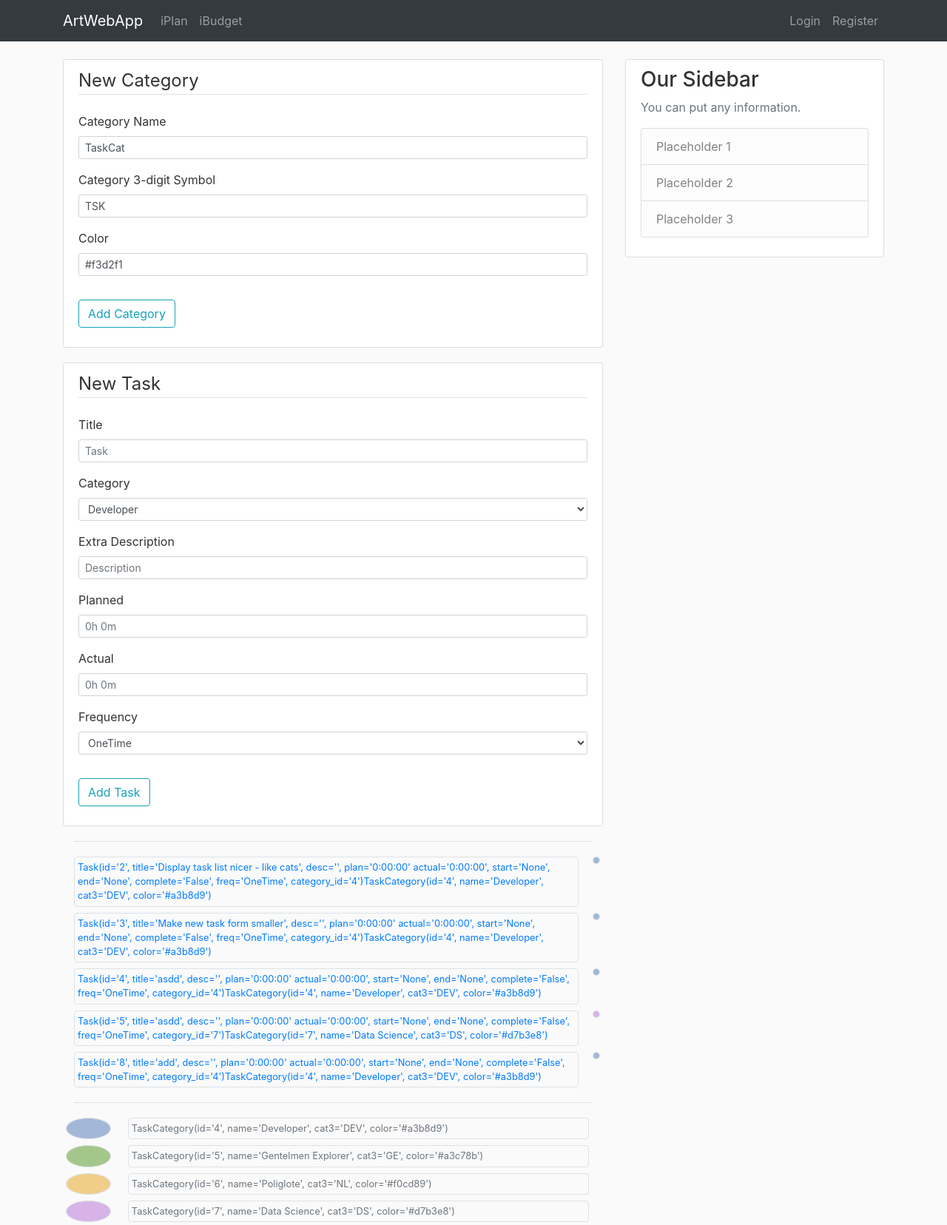
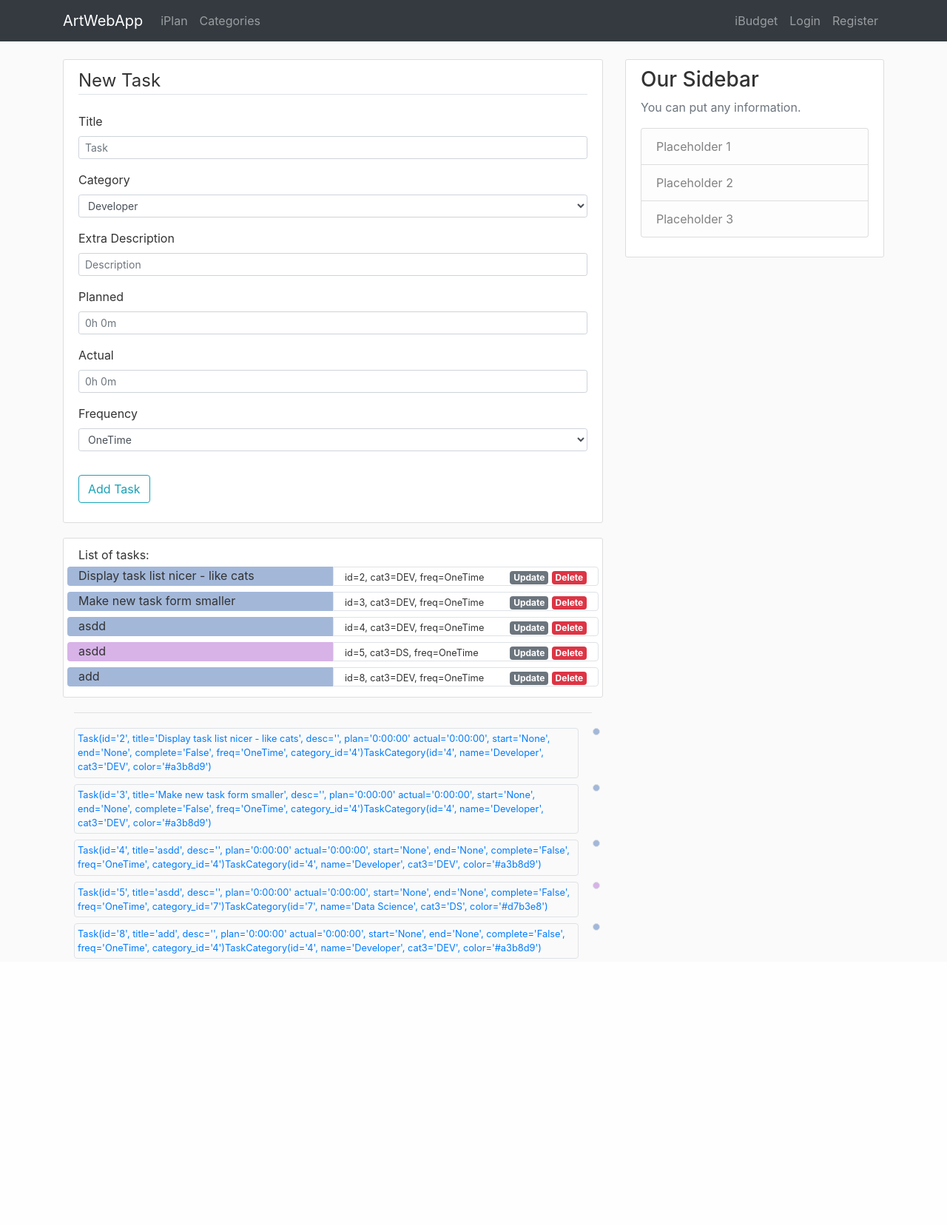
Before and after one commit to ArturBlachnio/ArturWebApp, a Flask app: page /iplan in a window 1280 px wide. Shown: the whole page at 74% size. After the commit the page ends 1296 px from the top, so only its background shows below. Run offline with Flask 2, Linux system fonts and the light colour scheme; data comes from the database, SQL or seed files in the repository; both versions use the stored data as it was after the commit; some libraries are stand-ins or nearby versions.

Commit message:
before mplementing strategies

```diff
--- a/awa/iplan/forms.py
+++ b/awa/iplan/forms.py
@@ -20,4 +20,4 @@ class TaskCategoryForm(FlaskForm):
     name = StringField(label='Category Name', validators=[DataRequired(), Length(max=30)])
     cat3 = StringField(label='Category 3-digit Symbol', validators=[DataRequired(), Length(max=30)])
     color = StringField(label='Color', validators=[DataRequired(), Length(max=30)])
-    submit = SubmitField(label='Add Category')
+    submit = SubmitField(label='Submit')
--- a/awa/iplan/models.py
+++ b/awa/iplan/models.py
@@ -26,7 +26,7 @@ class Task(db.Model):
     end = db.Column(db.DateTime)
     complete = db.Column(db.Boolean, nullable=False, default=False)
     frequency = db.Column(db.String(10), nullable=False, default='OneTime')  # Onetime or repeatable
-    category_id = db.Column(db.Integer, db.ForeignKey('task_category.id'), nullable=False)  # Not sure what is default table name?
+    category_id = db.Column(db.Integer, db.ForeignKey('task_category.id'), nullable=False)
     # categories = db.relationship('TaskCategory', back_populates='task_category')
 
     def __repr__(self):
--- a/awa/iplan/routes.py
+++ b/awa/iplan/routes.py
@@ -1,4 +1,4 @@
-from flask import Blueprint, render_template, flash, redirect, url_for
+from flask import Blueprint, render_template, flash, redirect, url_for, request
 from awa import db
 from awa.iplan.models import Task, TaskCategory
 from awa.iplan.forms import TaskForm, TaskCategoryForm
@@ -43,3 +43,53 @@ def delete_task(task_id):
     db.session.commit()
     flash('Task was deleted', 'warning')
     return redirect(url_for('iplan.home'))
+
+
+@iplan.route('/iplan/categories', methods=['GET', 'POST'])
+def categories():
+    form = TaskCategoryForm()
+    if form.validate_on_submit():
+        task_category = TaskCategory(name = form.name.data, cat3 = form.cat3.data, color = form.color.data)
+        db.session.add(task_category)
+        db.session.commit()
+        flash('New category for tasks was created', 'success')
+        return redirect(url_for('iplan.categories'))
+    categories = TaskCategory.query.all()
+    # todo - count using sql
+    count_tasks = {cat.id: len(Task.query.filter_by(category_id=cat.id).all()) for cat in categories}
+    return render_template('iplan/categories.html', form=form, categories=categories, count_tasks=count_tasks)
+
+
+@iplan.route('/iplan/categories/update/<category_id>', methods=['GET', 'POST'])
+def category_update(category_id):
+    form = TaskCategoryForm()
+    task_category = TaskCategory.query.get_or_404(category_id)
+    print(task_category)
+    if form.validate_on_submit():
+        task_category.name = form.name.data
+        task_category.cat3 = form.cat3.data
+        task_category.color = form.color.data
+        db.session.commit()
+        flash('Category for tasks has been updated created', 'success')
+        return redirect(url_for('iplan.categories'))
+    elif request.method == 'GET':
+        form.name.data = task_category.name
+        form.cat3.data = task_category.cat3
+        form.color.data = task_category.color
+    categories = TaskCategory.query.all()
+    # todo - count using sql
+    count_tasks = {cat.id: len(Task.query.filter_by(category_id=cat.id).all()) for cat in categories}
+    return render_template('iplan/categories_update.html', form=form, categories=categories, count_tasks=count_tasks)
+
+@iplan.route('/iplan/categories/delete/<category_id>', methods=['GET', 'POST'])
+def category_delete(category_id):
+    task_category = TaskCategory.query.get_or_404(category_id)
+    tasks_for_category = Task.query.filter_by(category_id=category_id).all()
+    if tasks_for_category:
+        flash(f'There are still {len(tasks_for_category)} task(s) for this category. It can not be removed without'
+              f' prior reassignment. There will be automatic solution built later. For now, do that manually.', 'danger')
+    else:
+        db.session.delete(task_category)
+        db.session.commit()
+        flash('Category was deleted', 'success')
+    return redirect(url_for('iplan.categories'))
--- /dev/null
+++ b/awa/iplan/sandbox.py
@@ -0,0 +1 @@
+# testing of db
--- a/awa/templates/iplan/home.html
+++ b/awa/templates/iplan/home.html
@@ -1,61 +1,8 @@
 {% extends "layout.html" %}
 {% block content %}
-    <div class="content-section">
+     <div class="content-section">
         <!-- action="" means that if we post the form (click submit) it will go to same route, will not move us fr new page -->
-        <form method="POST" action="">
-        {{ form.hidden_tag() }}
-            <fieldset class="form-group">
-                <legend class="border-bottom  mb-4">New Category</legend>
-                <div class="form-group">
-                    {{ formcat.name.label(class="form-control-label") }}
-                    {% if formcat.name.errors %}
-                        {{ formcat.name(class="form-control form-control-sm is-invalid") }}
-                        <div class="invalid-feedback">
-                            {% for error in formcat.name.errors %}
-                                <span>{{ error }}</span>
-                            {% endfor %}
-                        </div>
-                    {% else %}
-                        {{ formcat.name(class="form-control form-control-sm", value='TaskCat') }}
-                    {% endif %}
-                </div>
-                <div class="form-group">
-                    {{ formcat.cat3.label(class="form-control-label") }}
-                    {% if formcat.cat3.errors %}
-                        {{ formcat.cat3(class="form-control form-control-sm is-invalid") }}
-                        <div class="invalid-feedback">
-                            {% for error in formcat.cat3.errors %}
-                                <span>{{ error }}</span>
-                            {% endfor %}
-                        </div>
-                    {% else %}
-                        {{ formcat.cat3(class="form-control form-control-sm", value='TSK') }}
-                    {% endif %}
-                </div>
-                <div class="form-group">
-                    {{ formcat.color.label(class="form-control-label") }}
-                    {% if formcat.color.errors %}
-                        {{ formcat.color(class="form-control form-control-sm is-invalid") }}
-                        <div class="invalid-feedback">
-                            {% for error in formcat.color.errors %}
-                                <span>{{ error }}</span>
-                            {% endfor %}
-                        </div>
-                    {% else %}
-                        {{ formcat.color(class="form-control form-control-sm", value='#f3d2f1') }}
-                    {% endif %}
-                </div>
-            </fieldset>
-            <!-- submit button-->
-            <div class="form-group">
-                {{ formcat.submit(class="btn btn-outline-info") }}
-            </div>
-        </form>
-    </div>
-
-    <div class="content-section">
-        <!-- action="" means that if we post the form (click submit) it will go to same route, will not move us fr new page -->
-        <form method="POST" action="">
+         <form method="POST" action="">
         {{ form.hidden_tag() }}
             <fieldset class="form-group">
                 <legend class="border-bottom  mb-4">New Task</legend>
@@ -127,6 +74,28 @@
         </form>
     </div>
 
+   <div class="content-section">
+       List of tasks:
+        {% for task in tasks %}
+        <div class="row">
+            <div class="col-6 rounded-left mt-1 mb-1" style="background-color:{{task.category.color}}">
+                {{task.title}}
+            </div>
+            <div class="col border rounded-right mt-1 mb-1">
+                <div class="row p-0">
+                    <div class="col-auto">
+                        <small>id={{task.id}}, cat3={{task.category.cat3}}, freq={{task.frequency}}</small>
+                    </div>
+                    <div class="col-auto ml-auto">
+                        <a href="#" class="badge badge-secondary">Update</a>
+                        <a href="{{url_for('iplan.delete_task', task_id=task.id) }}" class="badge badge-danger">Delete</a>
+                    </div>
+                </div>
+            </div>
+        </div>
+        {% endfor %}
+    </div>
+
     <div class="container">
     <hr>
     {% for task in tasks %}
@@ -143,22 +112,4 @@
         </div>
     {% endfor %}
     </div>
-
-    <div class="container">
-    <hr>
-    {% for cat in categories %}
-        <div class="row">
-            <div class="col-1 border rounded-circle text-secondary m-1 p-1" style="background-color: {{cat.color}}">
-            </div>
-            <div class="col">
-            <small class="text-muted">
-                <p class="border rounded text-secondary m-1 p-1">
-                    {{ cat }}
-                </p>
-
-            </small>
-            </div>
-        </div>
-    {% endfor %}
-    </div>
 {% endblock content %}
--- a/awa/templates/layout.html
+++ b/awa/templates/layout.html
@@ -36,10 +36,11 @@
                 <div class="collapse navbar-collapse" id="navbarSupportedContent">
                     <div class="navbar-nav mr-auto">
                         <a class="nav-item nav-link" href="{{ url_for('iplan.home') }}">iPlan</a>
-                        <a class="nav-item nav-link" href="{{ url_for('ibudget.home')}}">iBudget</a>
+                        <a class="nav-item nav-link" href="{{ url_for('iplan.categories') }}">Categories</a>
                     </div>
                     <!-- Navigation bar Right Side -->
                     <div class="navbar-nav">
+                        <a class="nav-item nav-link" href="{{ url_for('ibudget.home')}}">iBudget</a>
                         <a class="nav-item nav-link" href="#">Login</a>
                         <a class="nav-item nav-link" href="#">Register</a>
                     </div>
@@ -56,8 +57,8 @@
             {% with messages = get_flashed_messages(with_categories=true) %}
                 {% if messages %}
                     {% for category, message in messages %}
-                        <div class="alert alert-{{ category }}">
-                            {{ message}}
+                        <div class="alert alert-{{ category }} pt-0 pb-0">
+                           <small>{{ message}}</small>
                         </div>
                     {% endfor %}
                 {% endif %}
```
Also changed, not shown: awa/templates/iplan/categories.html (added, +81 -0 lines), awa/templates/iplan/categories_update.html (added, +81 -0 lines), awa/site.db.
